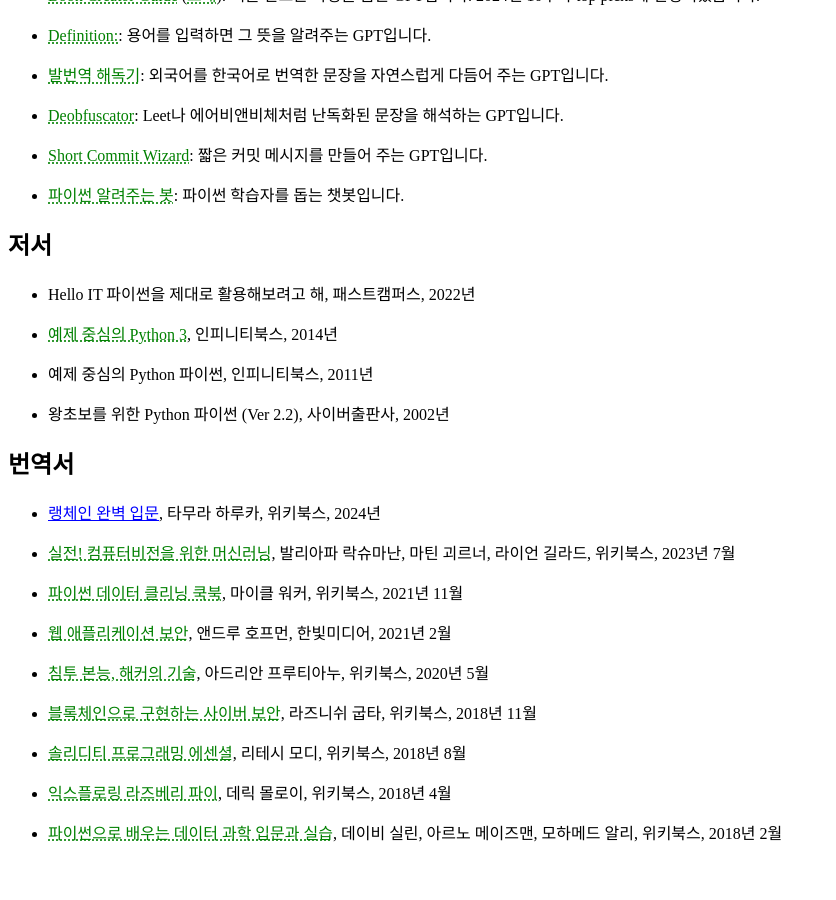
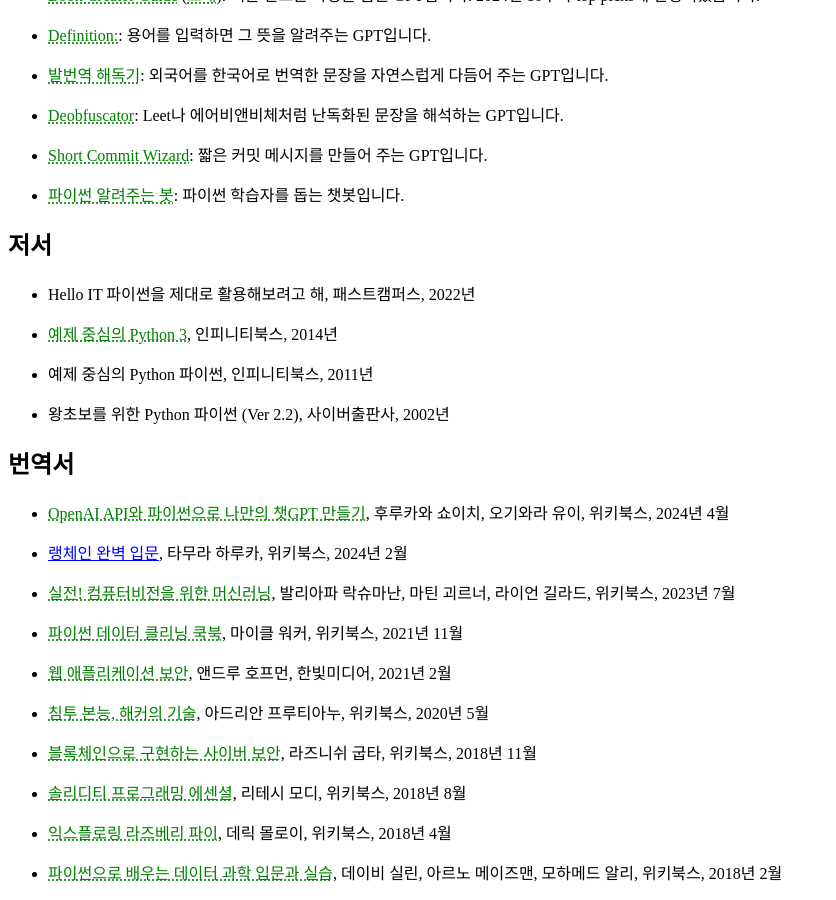
Before and after one commit to ychoi-kr/ychoi.kr, a Jekyll site: the page built from cv.md, in a window 1280 px wide and 900 px high, scrolled down 1266 px. Shown: the whole window, without its empty margins (0-836 px from the left). Built offline with Jekyll 4.4.1, drawn with Linux system fonts in a browser that asks for light colours; before the commit the page ends 2126 px from its top, so only the background shows below that.

Commit message:
Add a book

```diff
--- a/_data/translated_books.yml
+++ b/_data/translated_books.yml
@@ -1,9 +1,13 @@
+- title: "OpenAI API와 파이썬으로 나만의 챗GPT 만들기"
+  authors: "후루카와 쇼이치, 오기와라 유이"
+  publisher: "위키북스"
+  date: "2024년 4월"
+  link: "https://wikibook.co.kr/my-chatgpt/"
 - title: "랭체인 완벽 입문"
   authors: "타무라 하루카"
   publisher: "위키북스"
-  date: "2024년"
+  date: "2024년 2월"
   link: "/books/langchain/"
-
 - title: "실전! 컴퓨터비전을 위한 머신러닝"
   authors: "발리아파 락슈마난, 마틴 괴르너, 라이언 길라드"
   publisher: "위키북스"
```
